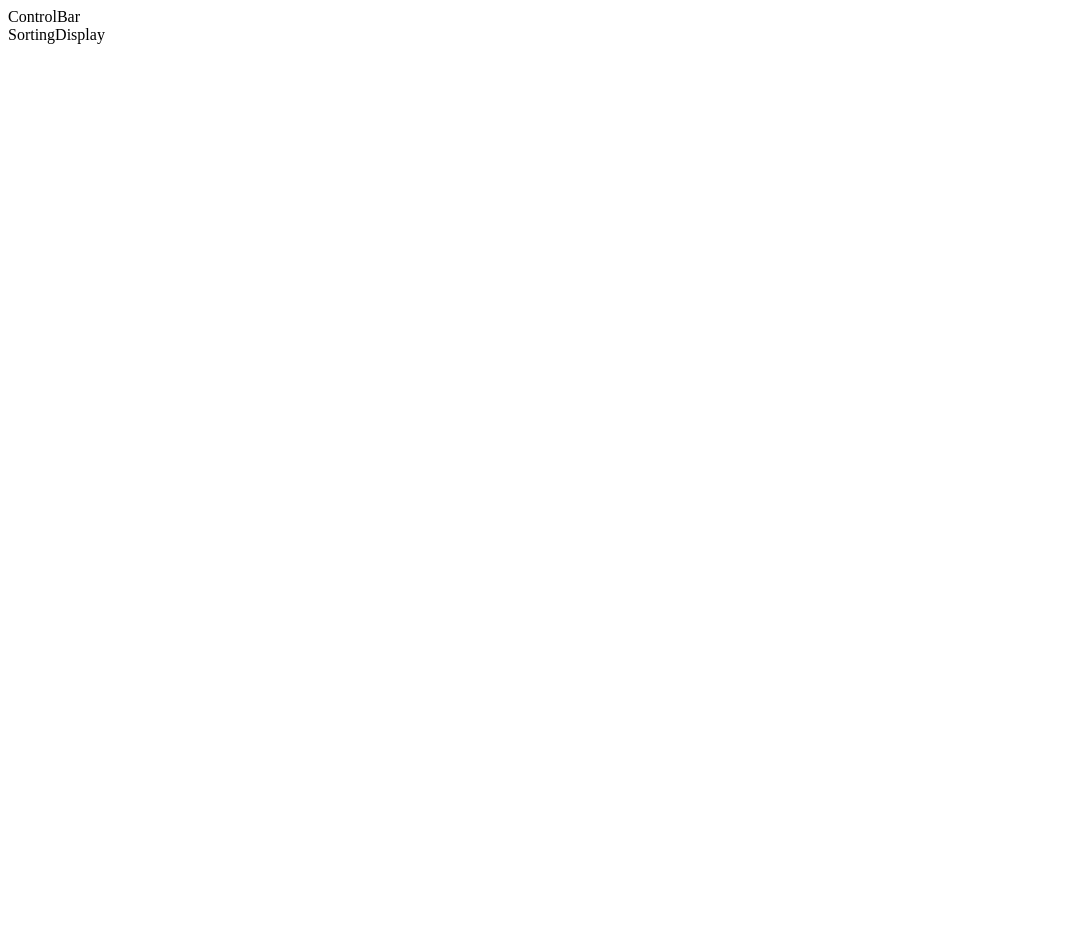
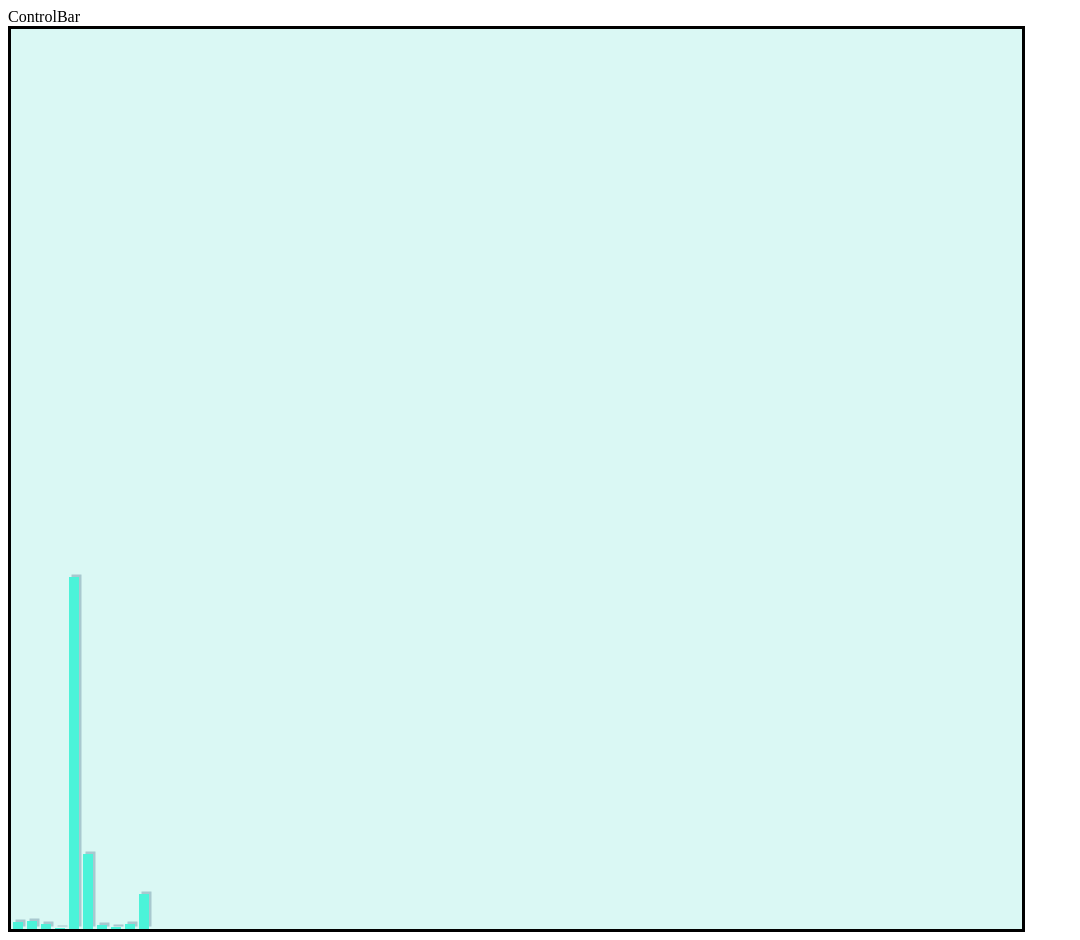
Before and after one commit to pawind/Sorting-Visualization, a React (Create React App) app: page / in a window 1280 px wide. Shown: the whole page, without its empty margins (0-1080 px from the left). Before the commit the page ends 800 px from the top, so only its background shows below. Built offline with nearby package versions, Linux system fonts and the light colour scheme.

Commit message:
First Styling of the Displayable Elements (Sortng Scree, Bar)

```diff
--- a/src/App.js
+++ b/src/App.js
@@ -1,11 +1,15 @@
+import React, { useState } from "react";
+
 import ControlBar from "./components/ControlBar/ControlBar";
 import SortingDisplay from "./components/SortingDisplay/SortingDisplay";
 
 const App = () => {
+  const [data, setData] = useState([7, 8, 5, 1, 352, 75, 4, 2, 5, 35]);
+
   return (
-    <div className="App">
+    <div className="App" style={{}}>
       <ControlBar />
-      <SortingDisplay />
+      <SortingDisplay data={data} />
     </div>
   );
 };
--- /dev/null
+++ b/src/components/SortingDisplay/Bar.js
@@ -0,0 +1,14 @@
+import classes from "./Bar.module.css";
+
+const bar = (props) => {
+  const marginTop = props.displayHeight - props.barHeight;
+
+  return (
+    <span
+      className={classes.bar}
+      style={{ paddingTop: props.barHeight, marginTop: marginTop }}
+    ></span>
+  );
+};
+
+export default bar;
--- /dev/null
+++ b/src/components/SortingDisplay/Bar.module.css
@@ -0,0 +1,9 @@
+.bar {
+  padding-right: 10px;
+  max-height: 20px;
+  background-color: #0ff1ce;
+  opacity: 0.7;
+  transition: 0.3;
+  box-shadow: 2.5px -2.5px rgba(43, 80, 114, 0.4);
+  margin: 2px;
+}
--- a/src/components/SortingDisplay/SortingDisplay.js
+++ b/src/components/SortingDisplay/SortingDisplay.js
@@ -1,5 +1,21 @@
+import Bar from "./Bar";
+
+import classes from "./SortingDisplay.module.css";
+
 const sortingDisplay = (props) => {
-  return <div>SortingDisplay</div>;
+  const displayHeight = 900;
+  let displayHeightCss = displayHeight + "" + "px";
+
+  return (
+    <div
+      className={classes.sortingDisplay}
+      style={{ height: displayHeightCss }}
+    >
+      {props.data.map((barHeight) => {
+        return <Bar barHeight={barHeight} displayHeight={displayHeight} />;
+      })}
+    </div>
+  );
 };
 
 export default sortingDisplay;
--- /dev/null
+++ b/src/components/SortingDisplay/SortingDisplay.module.css
@@ -0,0 +1,8 @@
+.sortingDisplay {
+  display: flex;
+  flex-direction: row;
+  width: 80%;
+  height: 900px;
+  background-color: rgb(218, 248, 244);
+  border: 3px solid black;
+}
```
